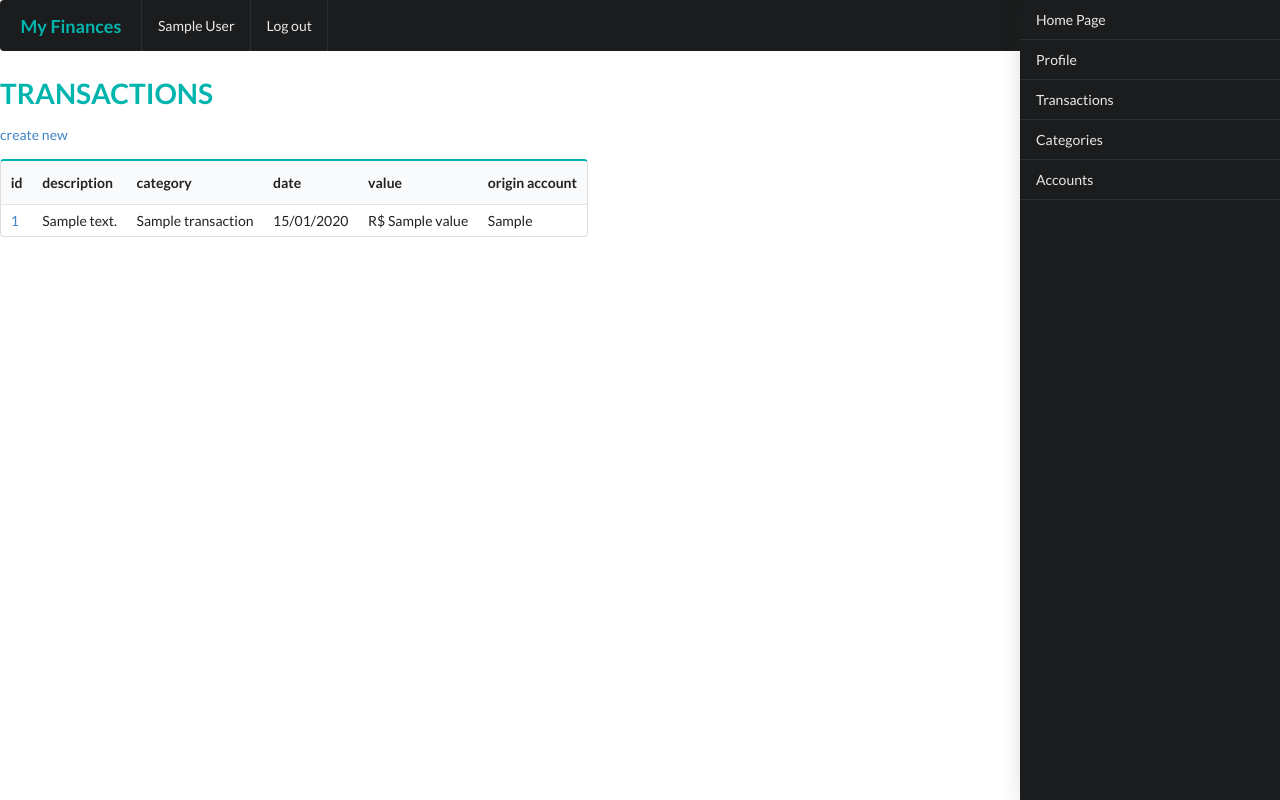
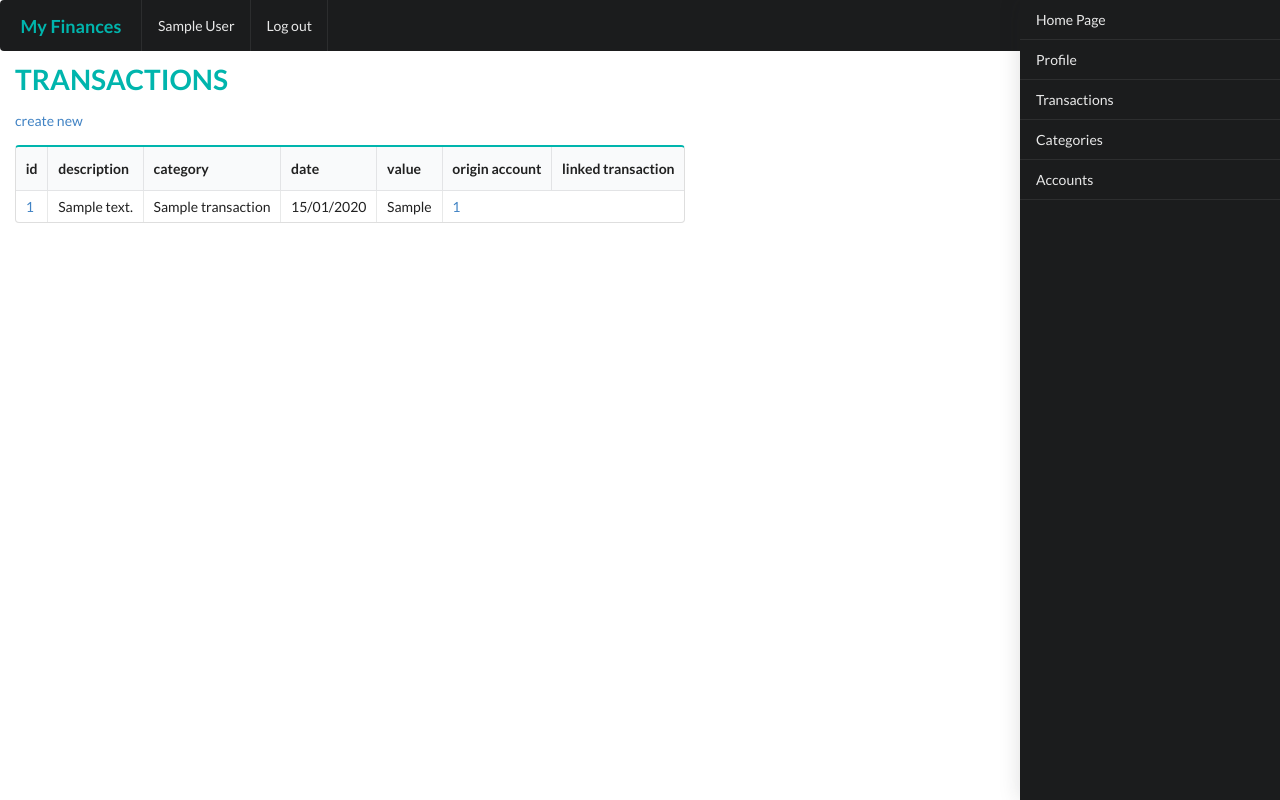
Before and after one commit to visola/my_finances, a Flask app: template app/templates/transactions/index.html in a window 1280 px wide. Run offline with Flask 2, Linux system fonts and the light colour scheme; the visitor is signed in with stand-in values (Sample User, id 1); tables that the repository leaves empty hold one stand-in row (values such as "Sample post"); the template is opened without the code that fills it: most values are stand-ins (such as "Sample title", 1, 10 or a date in 2020); parts of the project's set-up code (start-up, migrations or seed data) failed here and were passed over.

Commit message:
money flow and table customization

```diff
--- a/app/__init__.py
+++ b/app/__init__.py
@@ -137,10 +137,11 @@ def list_transactions():
                                   database=MYSQL_DATABASE)
     cursor = cnx.cursor()
     select_transactions = ('''
-        select t.id,t.description,c.name,t.date,t.value,a.name
+        select t.id,t.description,c.name,t.date,t.value,a.name,t1.id
         from transactions t
         left join categories c on t.category_id = c.id
         join accounts a on t.source_accnt_id = a.id
+        left join transactions t1 on t.link_id = t1.link_id and t.id<>t1.id
         where t.user_id=%s
         order by date desc
     ''')
@@ -154,7 +155,8 @@ def list_transactions():
             "name": row[2],
             "date": row[3],
             "value": row[4],
-            "source_account":row[5]
+            "source_account": row[5],
+            "reverse_id" : row[6],
         })
     cnx.close()
     return render_template("transactions/index.html", transactions=all_transactions)
@@ -240,6 +242,12 @@ def post_transactions():
     valid, value = parse_currency(request.form["value"])
     if not valid:
         return "Value can not be empty."
+
+    if value < 0:
+        value = value*-1
+
+    if request.form["direction"] == "1":
+        value = value*-1
 
     valid, transaction_date = parse_date(request.form["date"])
     if not valid:
--- /dev/null
+++ b/app/static/main.css
@@ -0,0 +1,6 @@
+#content{
+    padding-left: 15px;
+}
+.ui.selectable.table tbody tr:hover{
+    background: rgb(240, 255, 245)! important;
+}
--- a/app/templates/base/layout.html
+++ b/app/templates/base/layout.html
@@ -1,6 +1,7 @@
 <html>
     <head>
         <link rel="stylesheet" href="/static/semantic.min.css">
+        <link rel="stylesheet" href="/static/main.css">
     </head>
 <body>
     <div class= "ui inverted menu ">
@@ -15,6 +16,6 @@
       <a class="item" href="/categories"> Categories</a>
       <a class="item" href="/accounts"> Accounts</a>
     </div>
-    {% block content %}{% endblock %}
+    <div id="content">{% block content %}{% endblock %}</div>
 </body>
 </html>
--- a/app/templates/transactions/index.html
+++ b/app/templates/transactions/index.html
@@ -4,7 +4,7 @@
         TRANSACTIONS
     </h1>
     <a href="/transactions/new">create new</a>
-    <table class="ui center collapsing compact teal table">
+    <table class="ui selectable celled center collapsing compact teal table">
         <thead>
             <tr>
                 <th>
@@ -25,11 +25,14 @@
                 <th>
                     origin account
                 </th>
+                <th>
+                    linked transaction
+                </th>
             </tr>
         </thead>
         <tbody>
             {% for transaction in transactions %}
-                <tr>
+                <tr id = "transaction-{{transaction.id}}">
                     <td>
                         <a href="/transactions/{{ transaction.id }}">{{ transaction.id }}</a>
                     </td>
@@ -42,14 +45,43 @@
                     <td>
                          {{ format_date(transaction.date) }}
                     </td>
+                    {% if transaction.value < 0 %}
+                        <td class="negative">
+                            {{ format_currency(transaction.value) }}
+                        </td>
+                    {% elif transaction.value >= 0 %}
+                        <td class="positive">
+                            {{ format_currency(transaction.value) }}
+                        </td>
+                    {% endif %}
                     <td>
-                        {{ format_currency(transaction.value) }}
+                        {{ transaction.source_account }}
                     </td>
                     <td>
-                        {{ transaction.source_account }}
+                        {% if transaction.reverse_id != None %}
+                        <a href="/transactions/{{ transaction.reverse_id }}">{{ transaction.reverse_id }}</a>
+                        {% endif %}
                     </td>
                 </tr>
             {% endfor %}
         </tbody>
     </table>
+    <script>
+        document.querySelectorAll('tbody tr').forEach((el)=>{
+            let linkedID ;
+            el.addEventListener('mouseover',(e)=>{
+                linkedID = el.children[6].innerText;
+                if (linkedID == ""){
+                    return;
+                }
+                document.getElementById(`transaction-${linkedID}`).style.background="rgb(240,240,240)"
+            })
+            el.addEventListener('mouseout',(e)=>{
+                if (linkedID == ""){
+                    return;
+                }
+                document.getElementById(`transaction-${linkedID}`).style.background=null
+            })
+        })
+    </script>
 {% endblock %}
```
Also changed, not shown: app/templates/transactions/edit.html (+14 -0 lines).
